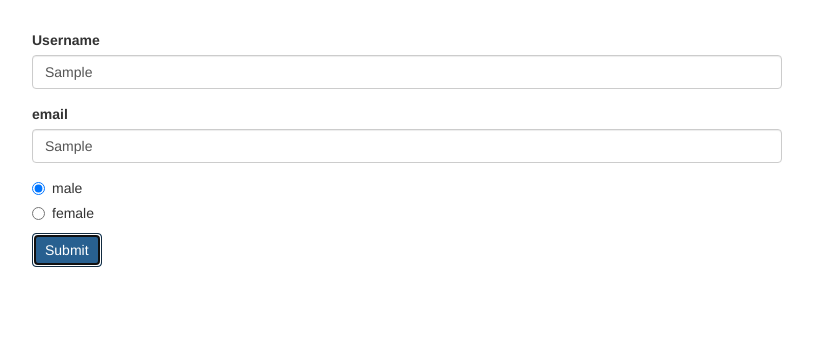
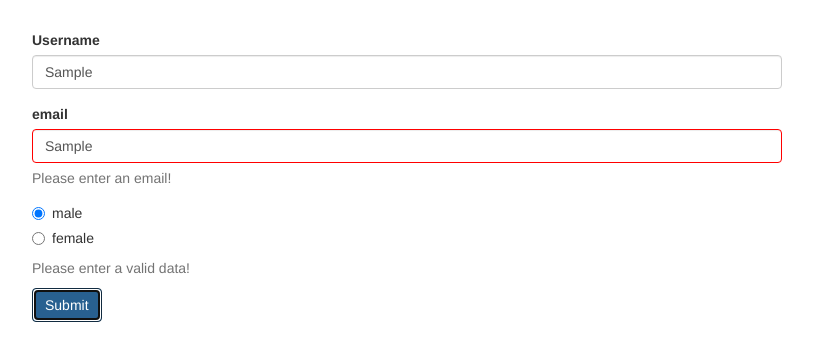
Before and after one commit to waltersteven/forms-reactive-start, an Angular app: page / in a window 1280 px wide. Both pictures are taken after typing "Sample", "Sample" into the empty fields and a click on the button "Submit". Shown: the top 360 px of the page, without its empty margins (233-1046 px from the left). Built offline with nearby package versions, Linux system fonts and the light colour scheme.

Commit message:
Reactive: Getting access to controls

```diff
--- a/src/app/app.component.css
+++ b/src/app/app.component.css
@@ -1,3 +1,7 @@
 .container {
   margin-top: 30px;
 }
+
+input.ng-invalid.ng-touched {
+  border: 1px solid red;
+}
--- a/src/app/app.component.html
+++ b/src/app/app.component.html
@@ -9,7 +9,8 @@
             id="username"
             formControlName="username"
             class="form-control"> <!-- formControlName: to tell angular whats the name of this input in my typescript form -->
-        </div>
+            <span *ngIf="!signupForm.get('username').valid && signupForm.get('username').touched" class="help-block">Please enter a valid username!</span> <!-- we access the control with signupForm.get('username') -->
+          </div>
         <div class="form-group">
           <label for="email">email</label>
           <input
@@ -17,6 +18,7 @@
             id="email"
             formControlName="email"
             class="form-control">
+            <span *ngIf="!signupForm.get('email').valid && signupForm.get('email').touched" class="help-block">Please enter an email!</span>
         </div>
         <div class="radio" *ngFor="let gender of genders">
           <label>
@@ -26,6 +28,7 @@
               [value]="gender">{{ gender }}
           </label>
         </div>
+        <span *ngIf="!signupForm.valid && signupForm.touched" class="help-block">Please enter a valid data!</span>
         <button class="btn btn-primary" type="submit">Submit</button>
       </form>
     </div>
```
